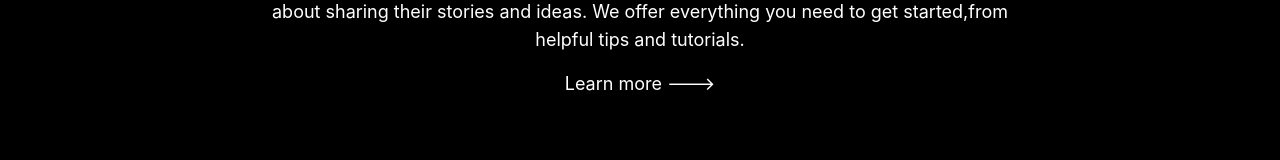
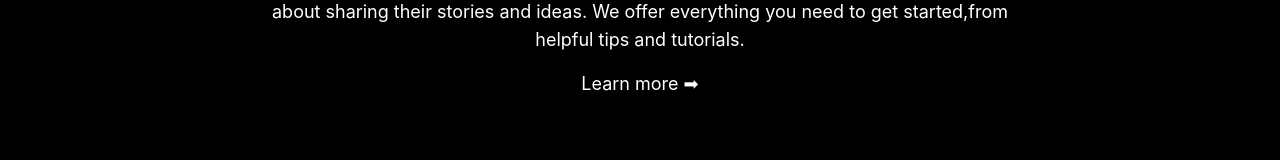
Before and after one commit to Khush0601/blogging-application-client, a React (Create React App) app: page /home in a window 1280 px wide. Shown: the part 198-358 px from the top of the page. Built offline with nearby package versions, Linux system fonts and the light colour scheme; no server answers; sample sign-in values are in the browser's storage.

Commit message:
modified all and home

```diff
--- a/src/Component/all/All.js
+++ b/src/Component/all/All.js
@@ -10,7 +10,7 @@ const All = () => {
   React.useEffect(()=>{
   const getAllBlogs=async()=>{
     try{
-    const allBlogs=await axios.get('http://localhost:8000/bloggingApplication/api/v1/blog/getAllBlogs')
+    const allBlogs=await axios.get(`http://localhost:8000/bloggingApplication/api/v1/blog/getAllBlogs`)
     const blogsResponse=allBlogs?.data;
     setAllBlogs(blogsResponse)
 
--- a/src/Pages/Home/Home.js
+++ b/src/Pages/Home/Home.js
@@ -17,7 +17,7 @@ const Home = () => {
     <AppHeader headerTitle={'Welcome to Our Blog'}
       headerDesc={`Start your blog today and  join a community of writers and readers who are passionate about sharing their stories and ideas.
         We offer everything you need to get started,from helpful tips and tutorials.`}
-        learnmore={'Learn more --->'}
+        learnmore={'Learn more ➡'}
     />
 
     <div className=' bg-slate-200 w-full py-6  px-32'>
```
